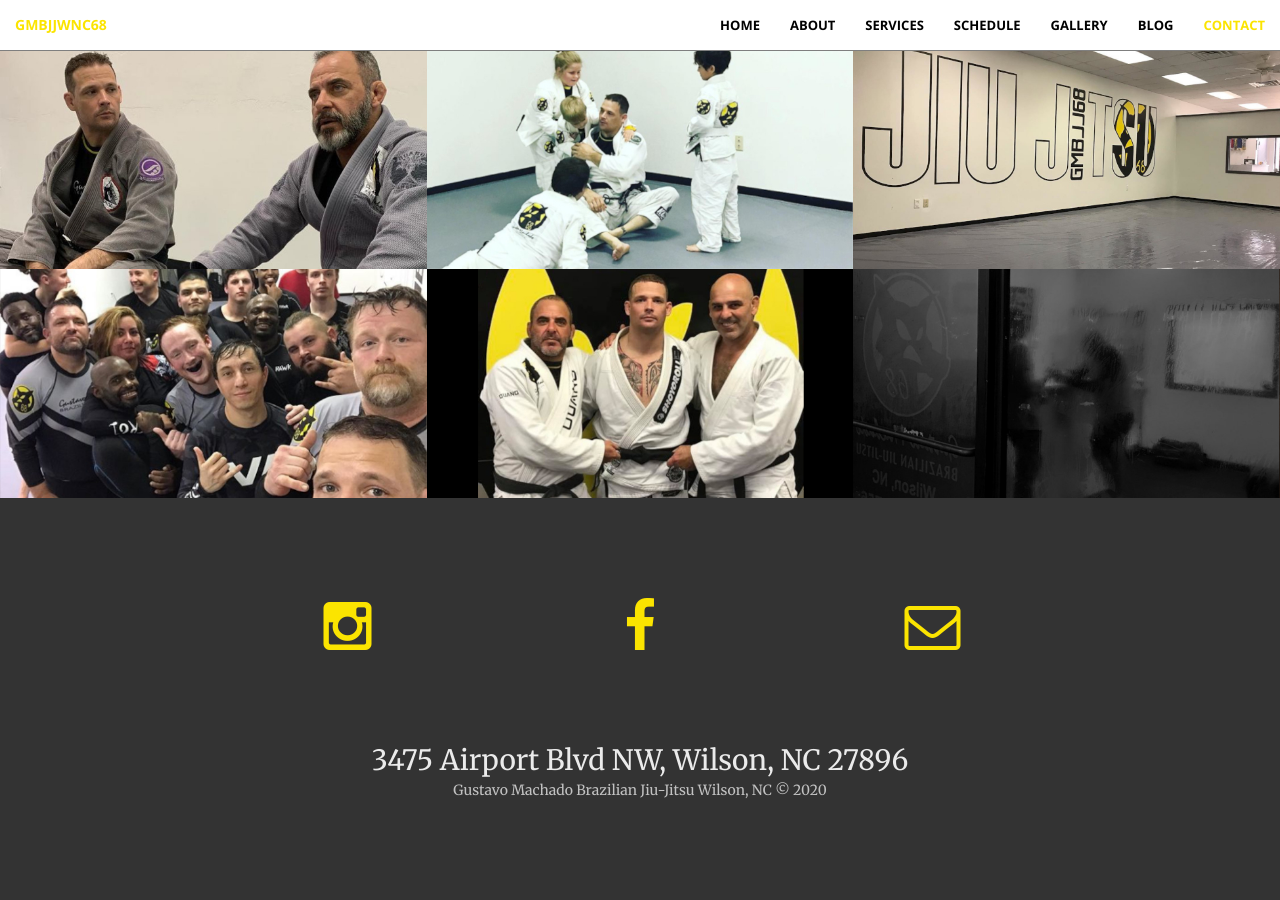
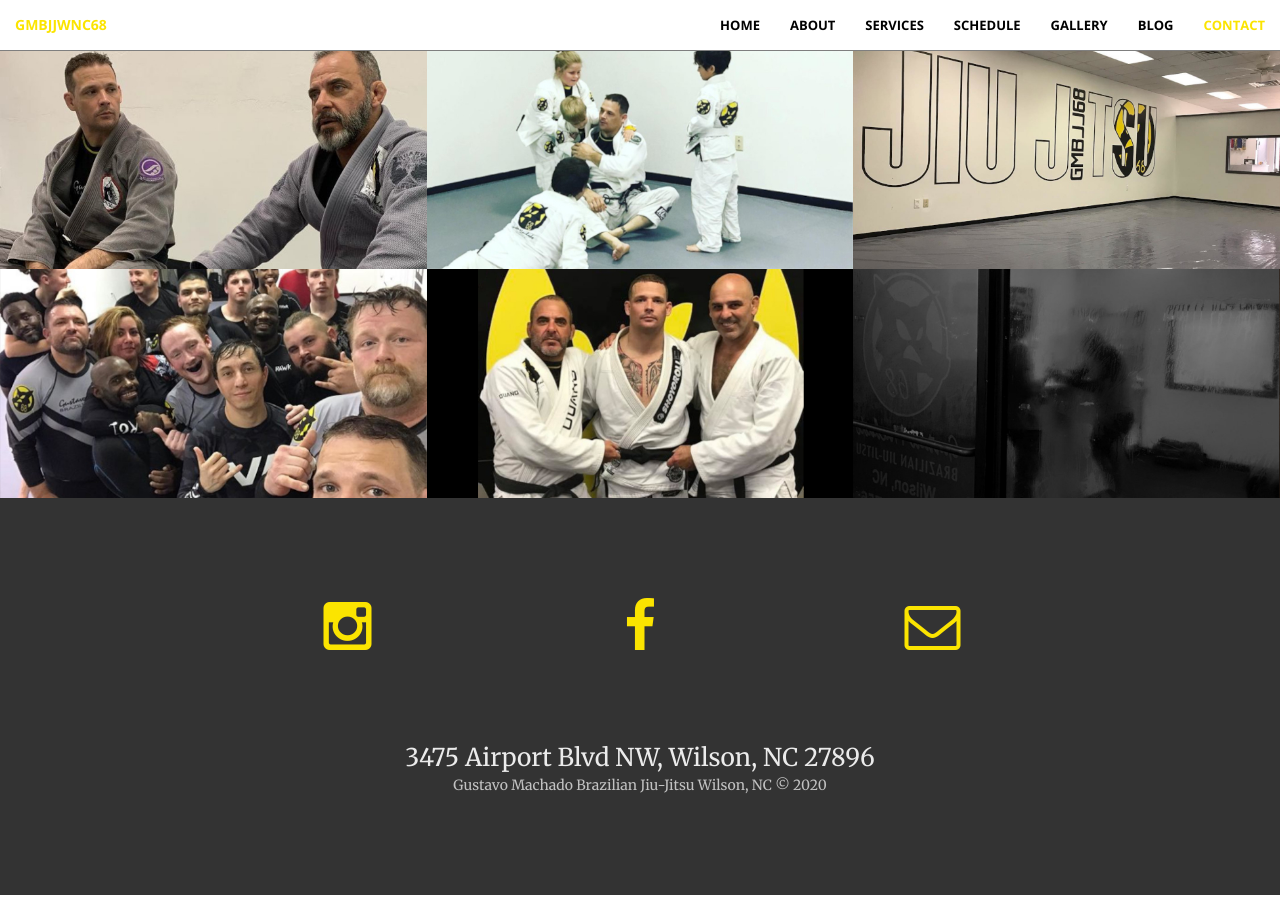
Before and after one commit to gmbjjwnc68/gmbjjwnc68.github.io, a Jekyll site: the page built from index.html, in a window 1280 px wide and 900 px high, scrolled down 2335 px. Built offline with Jekyll 4.4.1, drawn with Linux system fonts in a browser that asks for light colours.

Commit message:
Increase contact font sizes

```diff
--- a/_sass/_base.scss
+++ b/_sass/_base.scss
@@ -236,10 +236,10 @@
 
 .contact {
     .contact-address {
-        font-size: 2em;
+        font-size: 1.75em;
     }
     .contact-copyright {
-        font-size: 1em;
+        font-size: 1.5em;
     }
 }
 
```
